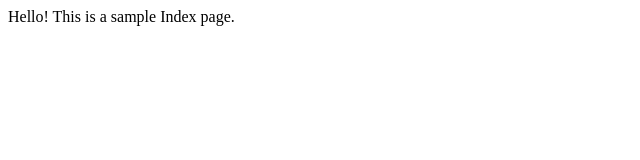
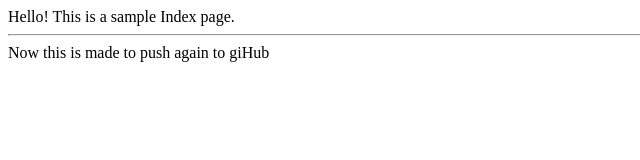
Before and after one commit to Sai-Gopal-08/git-demo, a plain HTML site: page web/index.html in a window 1280 px wide. Shown: the whole page, without its empty margins (0-640 px from the left). Drawn offline with Linux system fonts and the light colour scheme.

Commit message:
Updating Index

```diff
--- a/web/index.html
+++ b/web/index.html
@@ -8,5 +8,7 @@
 </head>
 <body>
     Hello! This is a sample Index page.
+    <hr>
+    Now this is made to push again to giHub
 </body>
 </html>
```
